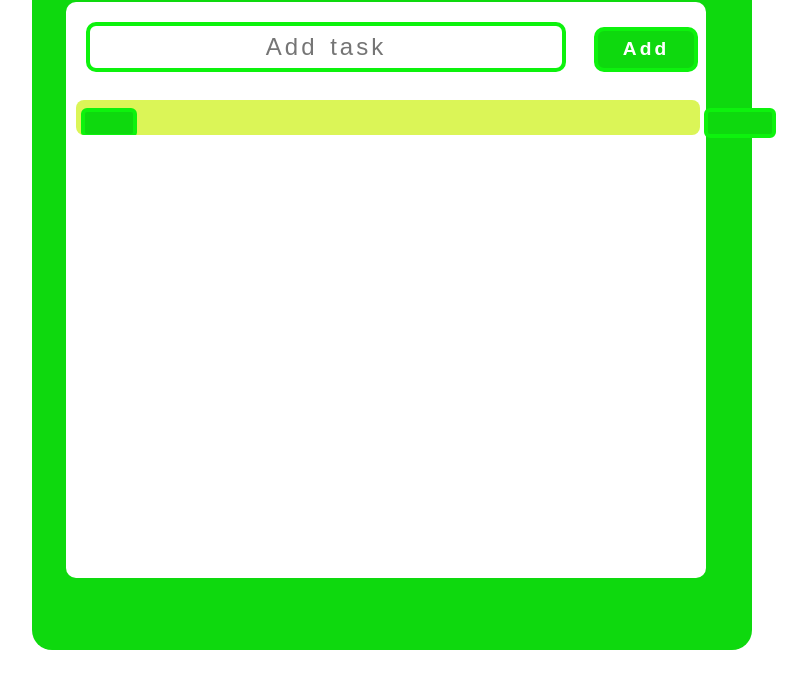
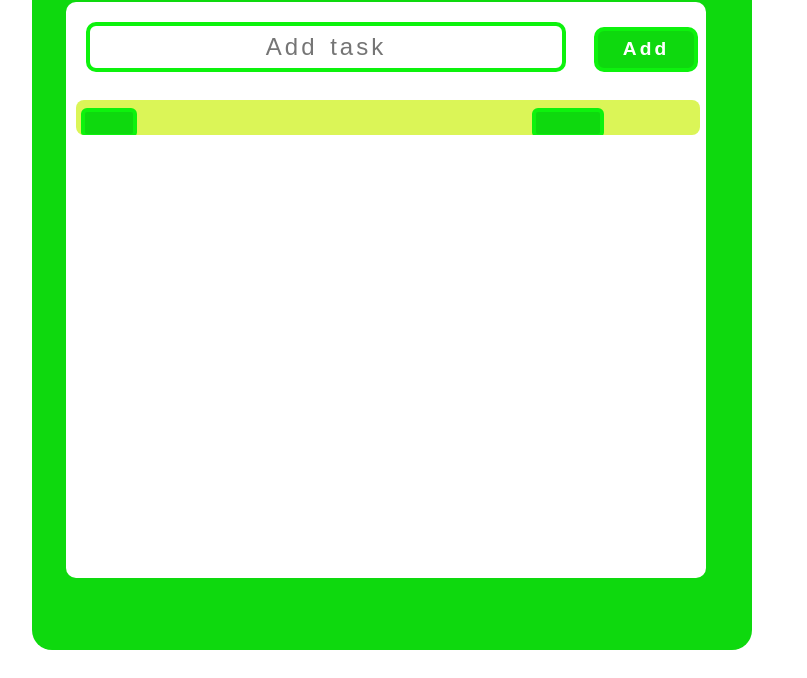
Before and after one commit to benita-ekene/Todo_List, a plain HTML site: page index.html in a window 1280 px wide. Shown: the part 122-800 px from the top of the page, without its empty margins (224-1031 px from the left). Drawn offline with Linux system fonts and the light colour scheme.

Commit message:
Updated css file

```diff
--- a/css/style.css
+++ b/css/style.css
@@ -36,6 +36,8 @@ font-weight: 1200;
   height: 72vh;
   margin: 3vh 3vh 3vh 3vh;
   border-radius: 10px;
+  overflow: scroll;
+
 }
 
 ul {
@@ -126,7 +128,7 @@ li {
   color: white;
   font-weight: 600;
   font-size: 1rem;
-  position: fixed;
+  position: static;
   left: 116vh;
   cursor: pointer;
   transition: 0.3s;
```
